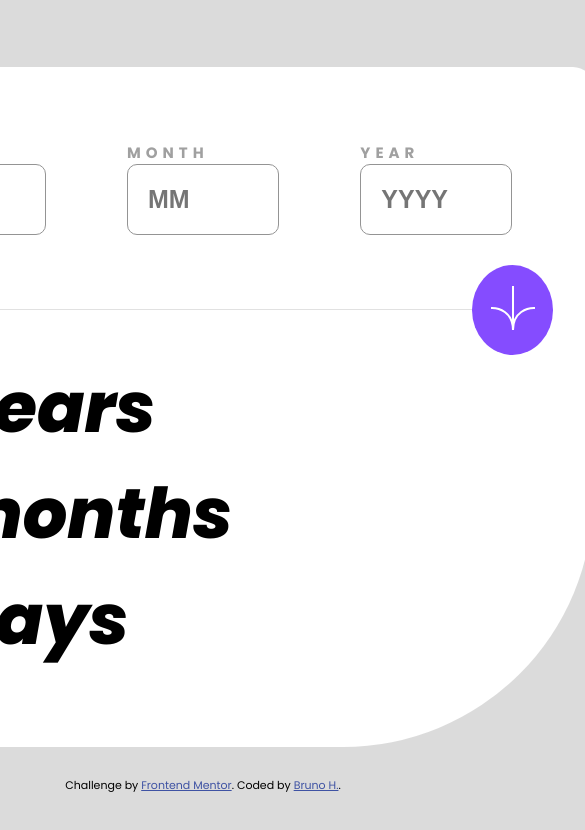
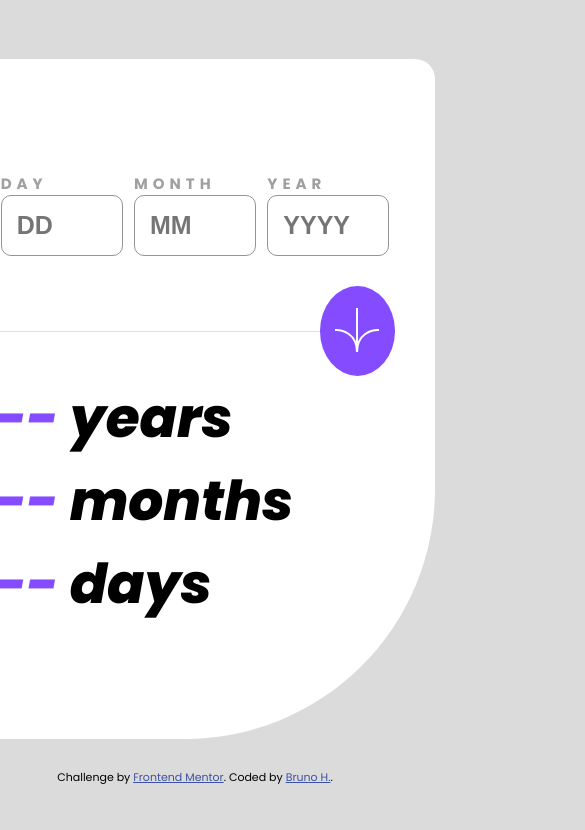
Before and after one commit to Brunozo2042/Age-Calculator, a plain HTML site: page index.html in a window 390 px wide. Shown: the whole page, 585 px wide, since content can reach past the window. Drawn offline with nearby package versions, Linux system fonts and the light colour scheme.

Commit message:
página responsiva

```diff
--- a/index.html
+++ b/index.html
@@ -15,28 +15,32 @@
       rel="stylesheet">
    <link rel="stylesheet" href="./style.css">
 
+
    <title>Age calculator app</title>
 </head>
 
 <body>
    <div class="container">
-      <div class="box">
+      <div class="box w-lg-75">
          <div class="inputs">
             <div class="in1">
                <span id="lblDay" class="lbl">DAY</span>
-               <input type="number" max="31" min="1" maxlength="2" class="inpt" id="inptDay" onfocus="resetDay()" placeholder="DD">
+               <input type="number" max="31" min="1" maxlength="2" class="inpt" id="inptDay" onfocus="resetDay()"
+                  placeholder="DD">
                <div class="error" id="errorDay"></div>
             </div>
 
             <div class="in1">
                <span id="lblMonth" class="lbl">MONTH</span>
-               <input type="number" max="12" min="1" maxlength="2" class="inpt" id="inptMonth" onfocus="resetMonth()" placeholder="MM">
+               <input type="number" max="12" min="1" maxlength="2" class="inpt" id="inptMonth" onfocus="resetMonth()"
+                  placeholder="MM">
                <div class="error" id="errorMonth"></div>
             </div>
 
             <div class="in1">
                <span id="lblYear" class="lbl">YEAR</span>
-               <input type="number" min="1" maxlength="4" class="inpt" id="inptYear" onfocus="resetYear()" placeholder="YYYY">
+               <input type="number" min="1" maxlength="4" class="inpt" id="inptYear" onfocus="resetYear()"
+                  placeholder="YYYY">
                <div class="error" id="errorYear"></div>
             </div>
 
--- a/script.js
+++ b/script.js
@@ -67,13 +67,13 @@ function calculate() {
         $("#resYear").text(resYear).hide().fadeIn(1000);
         setTimeout(() => $("#resMonth").text(resMonth).hide().fadeIn(1000), 500)
         setTimeout(() => $("#resDay").text(resDay).hide().fadeIn(1000), 1000)
-
-
     }
-
 }
 
 function calcularIdade() {
+
+    //Nessa função, iremos pegar a data do aniversário e ir adicionando os dias, 1 a 1, até chegar na data atual
+    //Assim, teremos a diferença entre as duas datas, que nada mais é que a idade do usuário
 
     while (month < mesA - 1 || year < anoA) {
         month++
@@ -98,6 +98,11 @@ function calcularIdade() {
     }
     else {
         resDay = diasNoMes(mesA - 1, anoA) + diaA - day
+    }
+
+    if (resMonth == 12) {
+        resMonth = 0
+        resYear++
     }
 
 }
@@ -164,10 +169,6 @@ function consiste() {
             $("#errorDay").html("Must be in the past!");
         }
 
-        // console.log(day)
-        // console.log(month)
-        // console.log(year)
-
         //Verifica se a data existe
         if (day > diasNoMes(month, day)) {
             inptDay.css("border", "1px solid hsl(0, 100%, 67%)");
--- a/style.css
+++ b/style.css
@@ -1,3 +1,7 @@
+* {
+    margin: 0;
+}
+
 .attribution {
     font-size: 11px;
     text-align: center;
@@ -34,6 +38,37 @@ body {
     border-radius: 20px 20px 250px 20px;
 }
 
+@media (max-width:880px) {
+    .box {
+        width: 600px;
+    }
+}
+
+@media (max-width:720px) {
+    .box {
+        width: 500px;
+    }
+}
+
+@media (max-width:600px) {
+    .box {
+        width: 400px;
+    }
+
+    .in1 input {
+        width: 90px;
+        padding: 15px;
+    }
+
+    .outputs div {
+        font-size: 55px;
+    }
+
+    .in1 .error {
+        font-size: 12px;
+    }
+}
+
 .inputs {
     display: flex;
     justify-content: space-around;
@@ -64,9 +99,10 @@ input {
 input[type=number]::-webkit-inner-spin-button {
     -webkit-appearance: none;
 }
+
 input[type=number] {
-   -moz-appearance: textfield;
-   appearance: textfield;
+    -moz-appearance: textfield;
+    appearance: textfield;
 }
 
 .error {
```
